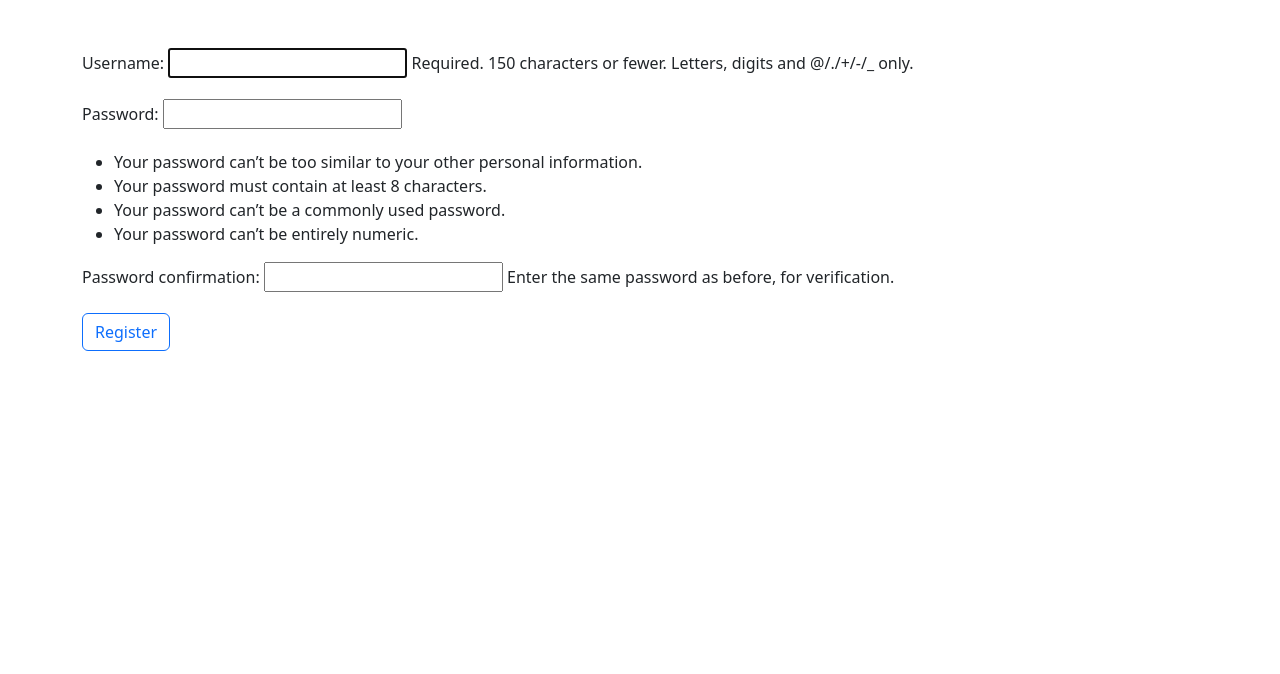
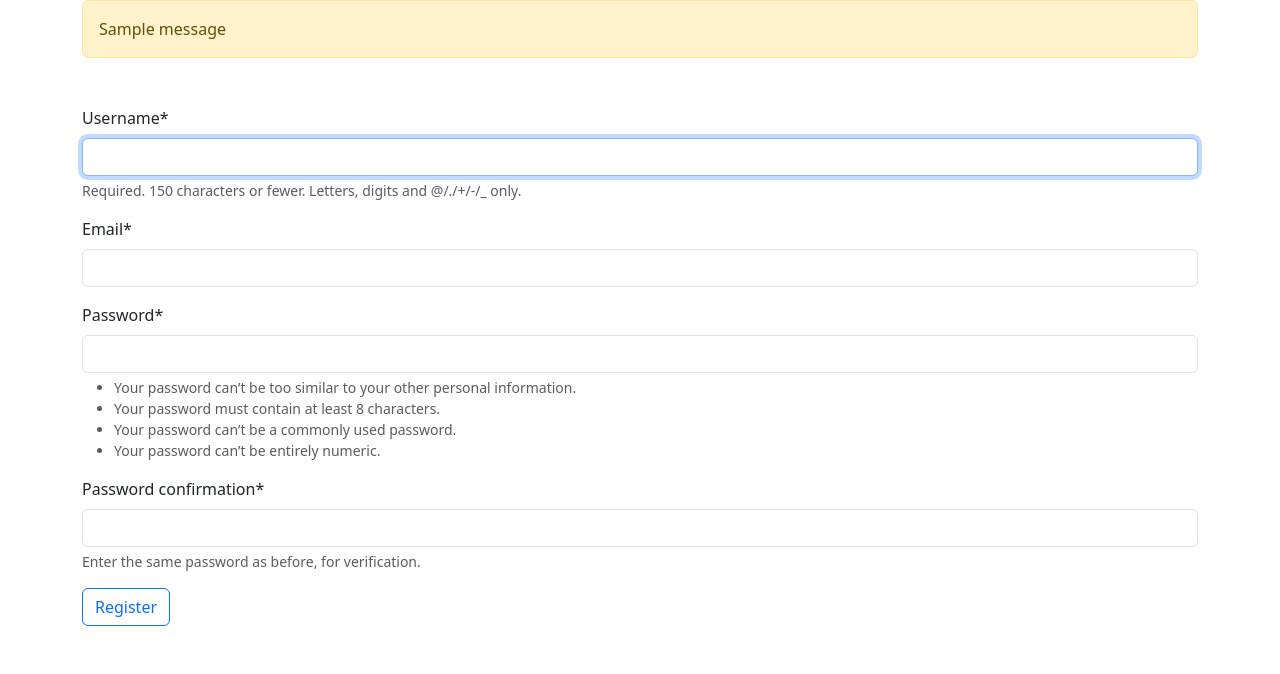
Before and after one commit to neuropython/DjangoProject, a Django app: page /account/register in a window 1280 px wide. Shown: the part 126-800 px from the top of the page. Run offline with Django 5.2, Linux system fonts and the light colour scheme; one stand-in notice (Sample message) is shown; some libraries are stand-ins or nearby versions.

Commit message:
Change frontend of forms

```diff
--- a/taskmate/taskmate/settings.py
+++ b/taskmate/taskmate/settings.py
@@ -38,7 +38,9 @@ INSTALLED_APPS = [
     'django.contrib.messages',
     'django.contrib.staticfiles',
     'todo_list_app',
-    'users_app'
+    'users_app',
+    'crispy_forms',
+    'crispy_bootstrap5'
 ]
 
 MIDDLEWARE = [
@@ -124,3 +126,5 @@ STATICFILES_DIRS = [os.path.join(BASE_DIR, 'static')]
 # https://docs.djangoproject.com/en/5.0/ref/settings/#default-auto-field
 
 DEFAULT_AUTO_FIELD = 'django.db.models.BigAutoField'
+
+CRISPY_TEMPLATE_PACK = 'bootstrap5'
--- /dev/null
+++ b/taskmate/users_app/forms.py
@@ -0,0 +1,10 @@
+from django import forms
+from django.contrib.auth.models import User
+from django.contrib.auth.forms import UserCreationForm
+from django.contrib.auth.models import User
+
+class CustomUserCreationForm(UserCreationForm):
+    email = forms.EmailField(required = True)
+    class Meta:
+        model = User
+        fields = ['username', 'email', 'password1', 'password2']
--- a/taskmate/users_app/templates/register.html
+++ b/taskmate/users_app/templates/register.html
@@ -1,16 +1,27 @@
 {% extends "base.html" %}
+{% load crispy_forms_tags %}
 
 {% block title %}
 <title>Contact</title>
 {% endblock title %}
 
 {% block content %}
+<div class="container">
+
+{% if messages %}
+{% for message in messages %}
+<div class="alert alert-warning alert-dismissible fade show" role="alert">
+    {{ message }}
+</div>
+{% endfor %}
+{% endif %}
+</div>
 
     <div class="container">
-    <form method="POST" class = "mt-5">
+        <form method="POST" class="mt-5">
             {% csrf_token %}
 
-        {{ content.as_p }}
+            {{ content|crispy }}
             <button type="submit" class="btn btn-outline-primary">Register</button>
         </form>
     </div>
--- a/taskmate/users_app/views.py
+++ b/taskmate/users_app/views.py
@@ -1,9 +1,18 @@
 from django.shortcuts import render
 from django.http import HttpResponse
-from django.contrib.auth.forms import UserCreationForm
+from .forms import CustomUserCreationForm
+from django.contrib import messages
+from django.shortcuts import redirect
+def register(request):
+    if request.method == "POST":
+        register_form = CustomUserCreationForm(request.POST)
 
-def register(request):
-    register_form = UserCreationForm()
+        if register_form.is_valid():
+            messages.success(request, ("New User Created, Login to get started"))
+            return redirect('register')
+    else:
+        register_form = CustomUserCreationForm()
+
     content = {
         "content": register_form
     }
```
Lines whose indentation alone changed are shown as unchanged.
